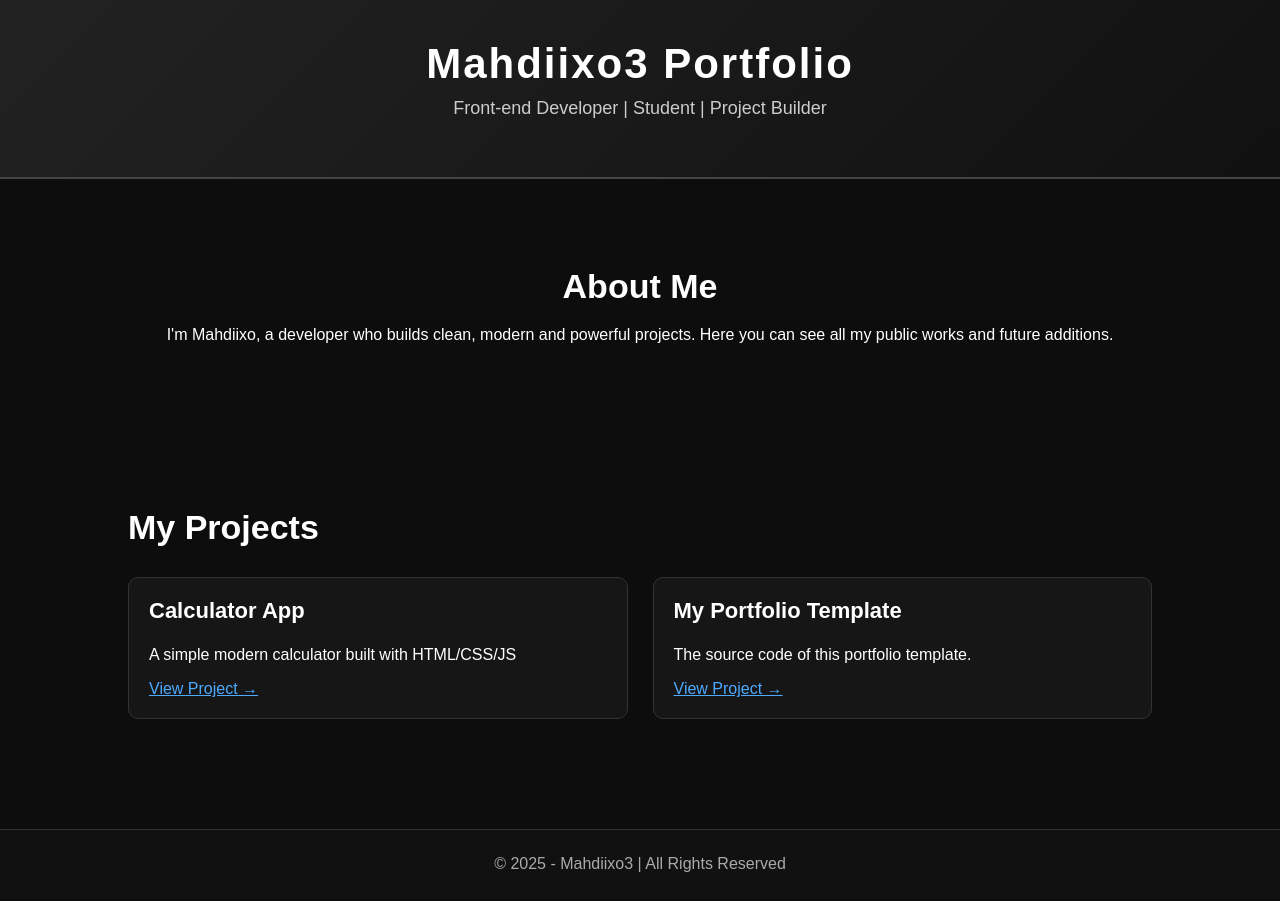
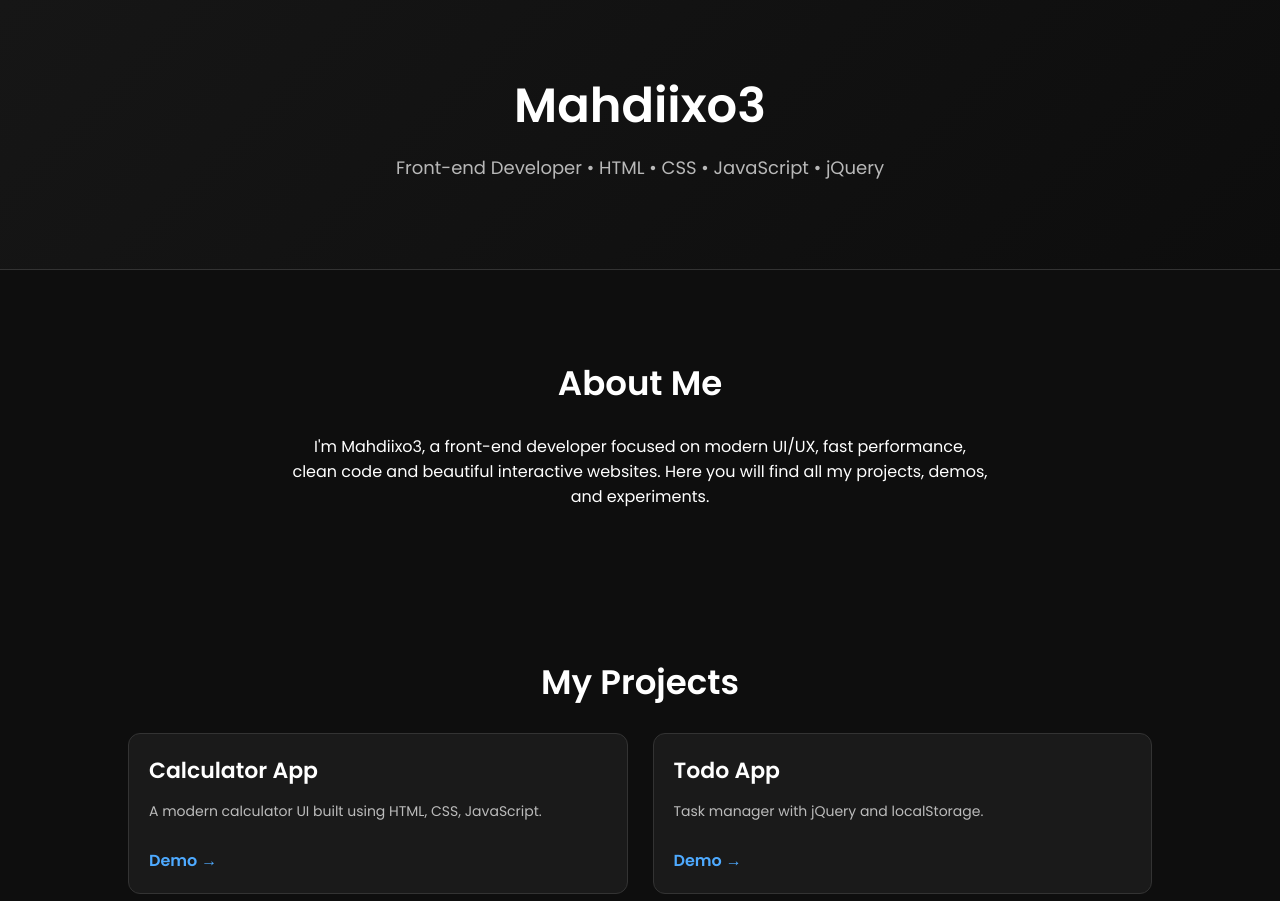
Before and after one commit to mahdiixo3/mahdiixo3.github.io, a plain HTML site: page index.html in a window 1280 px wide. Shown: the top 901 px of the page. Drawn offline with nearby package versions, Linux system fonts and the light colour scheme.

Commit message:
Update portfolio title and improve styling

```diff
--- a/index.html
+++ b/index.html
@@ -3,33 +3,38 @@
 <head>
   <meta charset="UTF-8" />
   <meta name="viewport" content="width=device-width, initial-scale=1.0" />
-  <title>Mahdiixo3 Portfolio</title>
+  <title>Mahdiixo3 | Front-end Developer</title>
+
+  <!-- Google Font -->
+  <link href="https://fonts.googleapis.com/css2?family=Poppins:wght@300;400;600&display=swap" rel="stylesheet"/>
+
+  <!-- jQuery -->
+  <script src="https://code.jquery.com/jquery-3.6.0.min.js"></script>
 
   <style>
     body {
       margin: 0;
-      font-family: Arial, sans-serif;
-      background: #0d0d0d;
-      color: white;
-      scroll-behavior: smooth;
+      font-family: "Poppins", sans-serif;
+      background: #0e0e0e;
+      color: #fff;
     }
 
     header {
-      padding: 40px;
+      padding: 70px 10%;
       text-align: center;
-      background: linear-gradient(135deg, #222, #111);
-      border-bottom: 2px solid #444;
+      background: linear-gradient(135deg, #161616, #0d0d0d);
+      border-bottom: 1px solid #333;
     }
 
     header h1 {
-      font-size: 42px;
+      font-size: 48px;
       margin: 0;
-      letter-spacing: 2px;
+      font-weight: 600;
     }
 
     header p {
-      margin-top: 10px;
-      color: #ccc;
+      margin-top: 12px;
+      opacity: 0.7;
       font-size: 18px;
     }
 
@@ -37,54 +42,58 @@
       padding: 60px 10%;
     }
 
-    /* About Section */
-    #about {
+    .section h2 {
+      font-size: 34px;
+      margin-bottom: 25px;
       text-align: center;
     }
 
-    #about h2 {
-      font-size: 34px;
-      margin-bottom: 20px;
-    }
-
-    /* Projects Section */
-    #projects h2 {
-      font-size: 34px;
-      margin-bottom: 30px;
-    }
-
+    /* Projects Grid */
     .projects-grid {
       display: grid;
-      grid-template-columns: repeat(auto-fit, minmax(250px, 1fr));
+      grid-template-columns: repeat(auto-fit, minmax(260px, 1fr));
       gap: 25px;
     }
 
     .project-card {
-      background: #161616;
+      background: #1a1a1a;
       padding: 20px;
-      border-radius: 10px;
+      border-radius: 12px;
       border: 1px solid #333;
-      transition: 0.3s;
+      transition: 0.35s;
     }
 
     .project-card:hover {
       transform: translateY(-8px);
-      background: #1e1e1e;
+      border-color: #4eaaff;
+      box-shadow: 0 4px 12px rgba(78, 170, 255, 0.25);
     }
 
     .project-card h3 {
-      margin-top: 0;
+      margin: 0 0 10px;
       font-size: 22px;
+    }
+
+    .project-card p {
+      opacity: 0.7;
+      font-size: 14px;
+    }
+
+    .project-card a {
+      display: inline-block;
+      margin-top: 12px;
+      color: #4eaaff;
+      text-decoration: none;
+      font-weight: 600;
     }
 
     /* Footer */
     footer {
+      margin-top: 50px;
       text-align: center;
       padding: 25px;
-      background: #111;
-      margin-top: 50px;
       border-top: 1px solid #333;
-      color: #aaa;
+      opacity: 0.6;
     }
   </style>
 </head>
@@ -92,45 +101,45 @@
 <body>
 
   <header>
-    <h1>Mahdiixo3 Portfolio</h1>
-    <p>Front-end Developer | Student | Project Builder</p>
+    <h1>Mahdiixo3</h1>
+    <p>Front-end Developer • HTML • CSS • JavaScript • jQuery</p>
   </header>
 
-  <!-- About Section -->
-  <section id="about" class="section">
+  <!-- About Me -->
+  <section class="section" id="about">
     <h2>About Me</h2>
-    <p>
-      I'm Mahdiixo, a developer who builds clean, modern and powerful projects.
-      Here you can see all my public works and future additions.
+    <p style="text-align:center; max-width:700px; margin:auto;">
+      I'm Mahdiixo3, a front-end developer focused on modern UI/UX, fast performance, clean code and beautiful interactive websites.
+      Here you will find all my projects, demos, and experiments.
     </p>
   </section>
 
-  <!-- Projects Section -->
-  <section id="projects" class="section">
+  <!-- Projects -->
+  <section class="section" id="projects">
     <h2>My Projects</h2>
 
     <div class="projects-grid">
 
-      <!-- Example Project Card -->
+      <!-- SAMPLE PROJECT - Replace or Duplicate -->
       <div class="project-card">
         <h3>Calculator App</h3>
-        <p>A simple modern calculator built with HTML/CSS/JS</p>
-        <a href="calculator/" style="color:#4eaaff;">View Project →</a>
+        <p>A modern calculator UI built using HTML, CSS, JavaScript.</p>
+        <a href="calculator/">Demo →</a>
       </div>
 
       <div class="project-card">
-        <h3>My Portfolio Template</h3>
-        <p>The source code of this portfolio template.</p>
-        <a href="#" style="color:#4eaaff;">View Project →</a>
+        <h3>Todo App</h3>
+        <p>Task manager with jQuery and localStorage.</p>
+        <a href="todo/">Demo →</a>
       </div>
 
-      <!-- Add More Projects Here -->
+      <!-- Add more projects below (I'll teach you) -->
 
     </div>
   </section>
 
   <footer>
-    © 2025 - Mahdiixo3 | All Rights Reserved
+    © 2025 — Built by Mahdiixo3. All rights reserved.
   </footer>
 
 </body>
```
